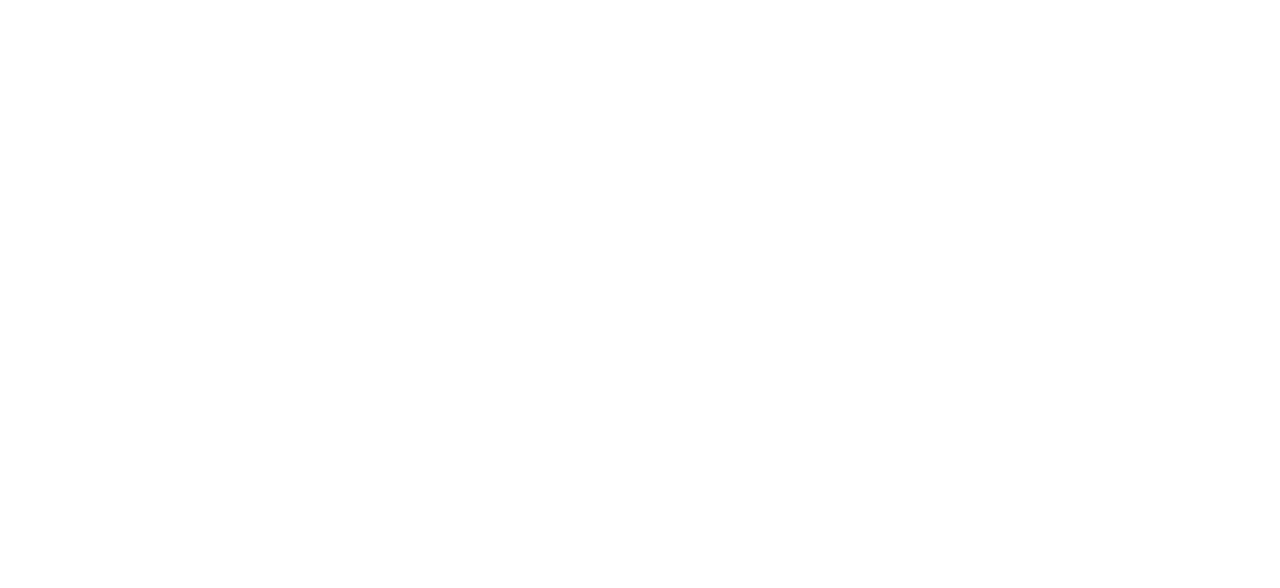
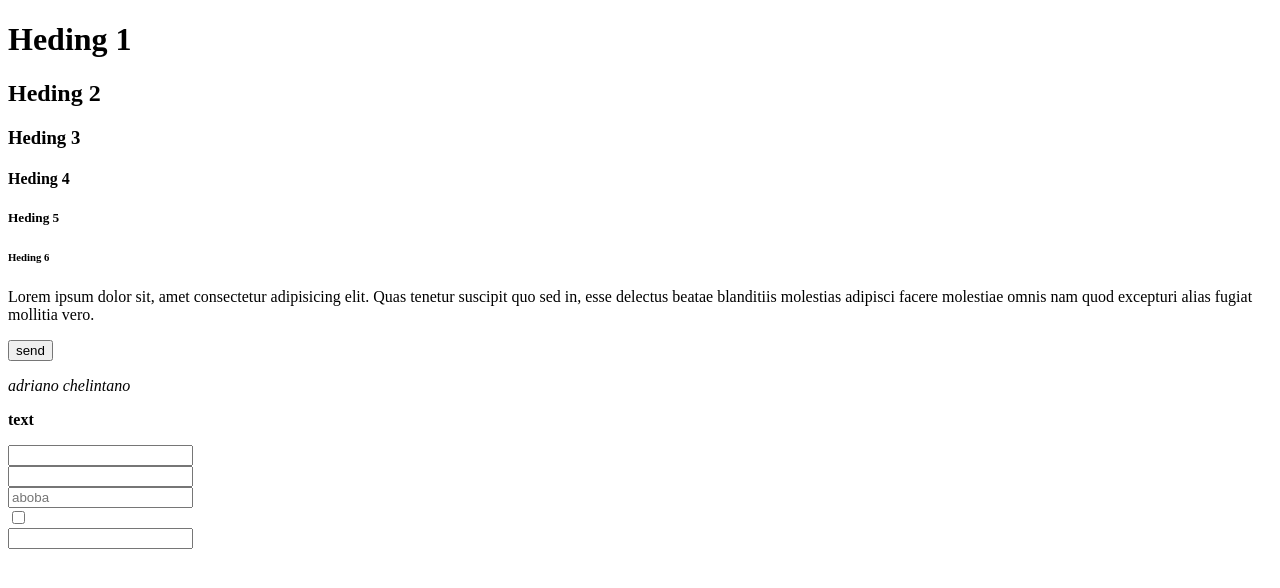
Before and after one commit to dreamland1903/my_first_repo, a plain HTML site: page index.html in a window 1280 px wide. Drawn offline with Linux system fonts and the light colour scheme.

Commit message:
feat: input types

```diff
--- a/index.html
+++ b/index.html
@@ -6,6 +6,45 @@
     <title>Test 1</title>
 </head>
 <body>
+<h1>Heding 1</h1>
+<h2>Heding 2</h2>
+<h3>Heding 3</h3>
+<h4>Heding 4</h4>
+<h5>Heding 5</h5>
+<h6>Heding 6</h6>
+<p>Lorem ipsum dolor sit, amet consectetur adipisicing elit. Quas tenetur suscipit quo sed in, esse delectus beatae blanditiis molestias adipisci facere molestiae omnis nam quod excepturi alias fugiat mollitia vero.</p>
+<button>send</button>
+<p><i>adriano chelintano</i></p>
+<p><strong>text</strong></p>
+<div><input type="number"></div>
+<div><input type="text"></div>
+<div><input placeholder="aboba" type="text"></div>
+<div><input type="checkbox" value="ssss" ></div>
+<div><input type="number"></div>
+<!-- <input type="button">
+<input type="checkbox">
+<input type="color">
+<input type="date">
+<input type="datetime-local">
+<input type="email">
+<input type="file">
+<input type="hidden">
+<input type="image">
+<input type="month">
+<input type="number">
+<input type="password">
+<input type="radio">
+<input type="range">
+<input type="reset">
+<input type="search">
+<input type="submit">
+<input type="tel">
+<input type="text">
+<input type="time">
+<input type="url">
+<input type="week"> -->
+
+
 
 </body>
 </html>
```
